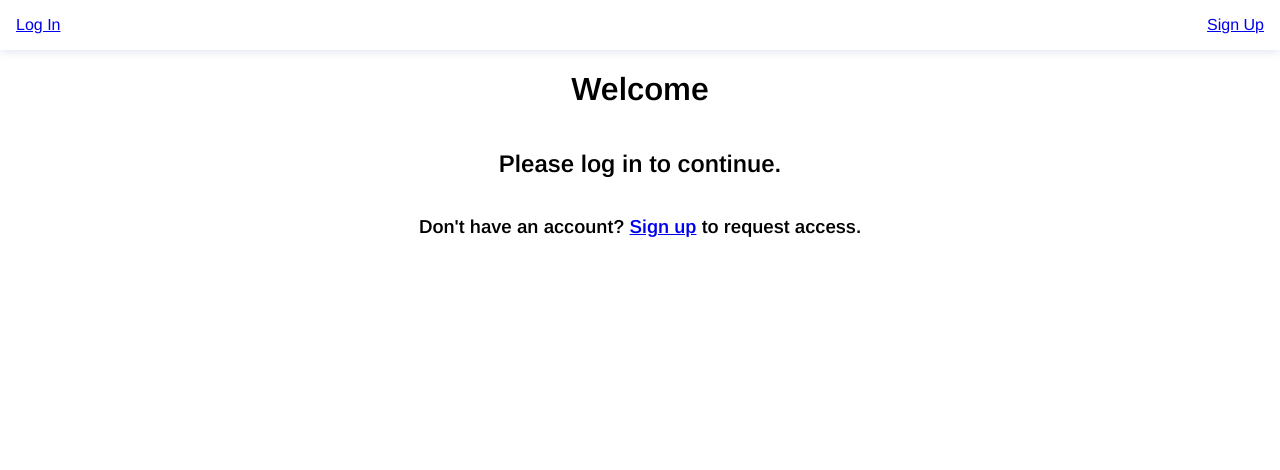
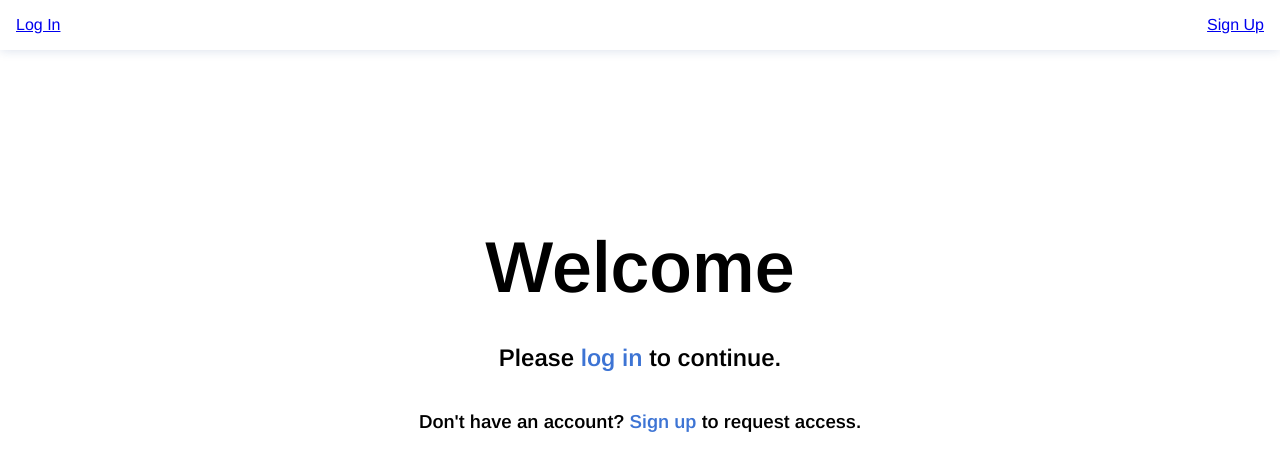
Before and after one commit to DanielleColucci/patient-sample-tracker-front-end, a React (Vite) app: page / in a window 1280 px wide. Shown: the top 470 px of the page. Built offline with nearby package versions, Linux system fonts and the light colour scheme; no server answers.

Commit message:
update landing page styling

```diff
--- a/src/pages/Landing/Landing.module.css
+++ b/src/pages/Landing/Landing.module.css
@@ -1,5 +1,20 @@
 .container {
   display: flex;
+  flex-direction: column;
   align-items: center;
-  flex-direction: column;
+  margin-top: 20vh;
 }
+
+.welcome {
+  font-size: 9vh;
+  margin: 2vh;
+}
+
+.link {
+  color: #3d74d4;
+  text-decoration: none;
+}
+
+.link:hover {
+  text-decoration: underline;
+}
--- a/src/pages/Landing/Landing.tsx
+++ b/src/pages/Landing/Landing.tsx
@@ -13,11 +13,11 @@ const Landing = (props: LandingProps): JSX.Element => {
 
   return (
     <main className={styles.container}>
-      <h1>Welcome</h1>
+      <h1 className={styles.welcome}>Welcome</h1>
       {!user &&
         <>
-          <h2>Please log in to continue.</h2>
-          <h3>Don't have an account? <a href="/signup">Sign up</a> to request access.
+          <h2>Please <a className={styles.link} href="/login">log in</a> to continue.</h2>
+          <h3>Don't have an account? <a className={styles.link} href="/signup">Sign up</a> to request access.
           </h3>
         </>
       }
```
